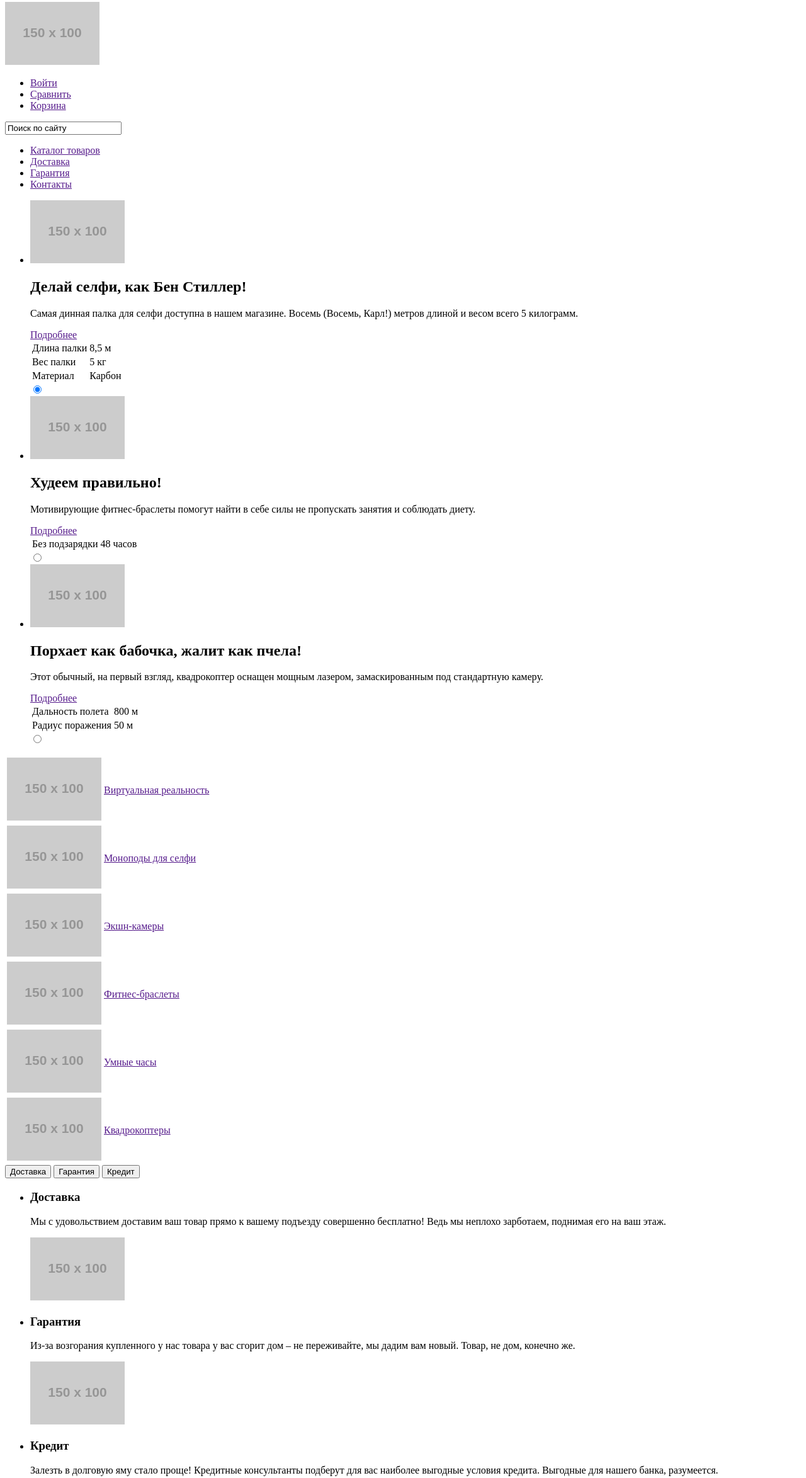
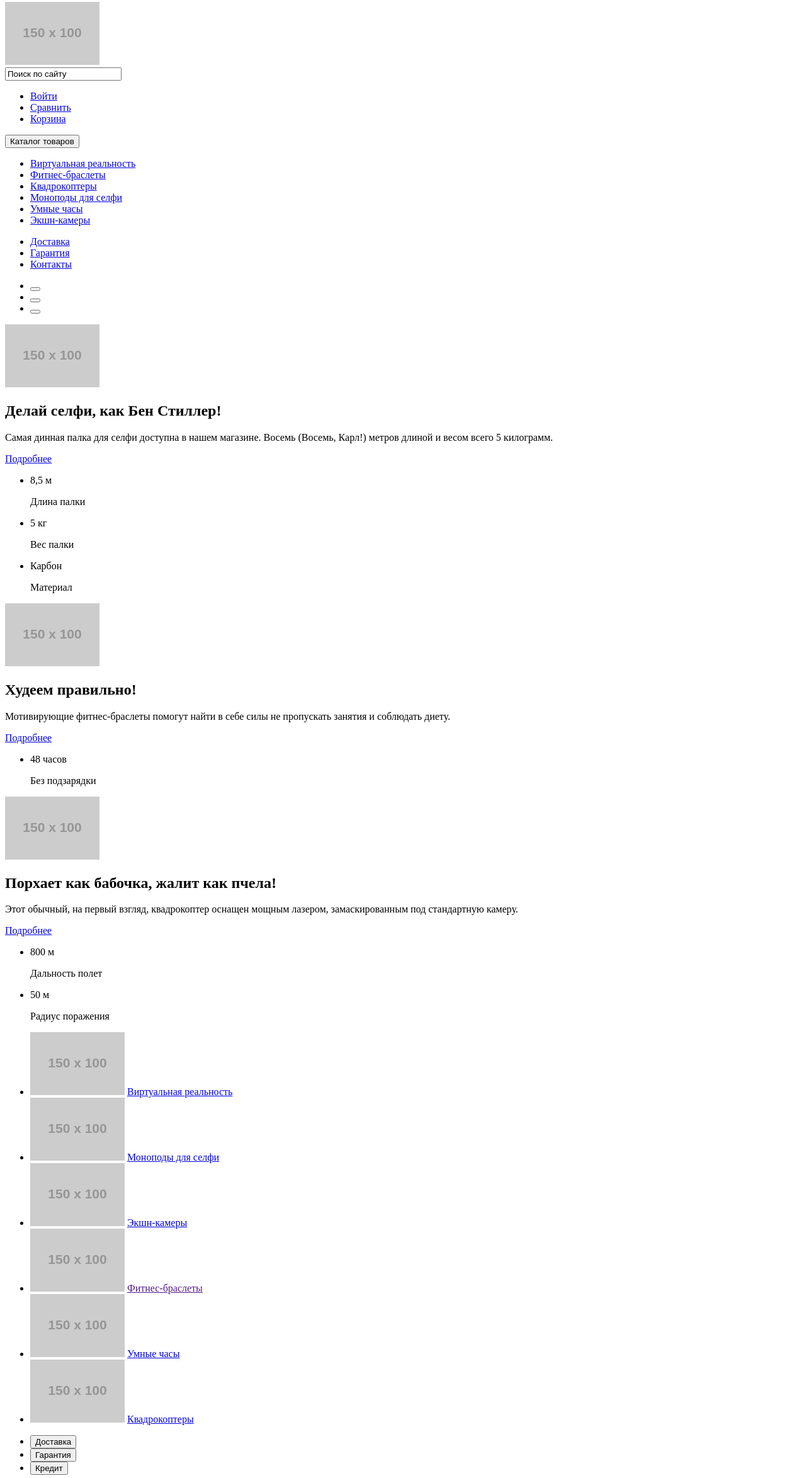
Before and after one commit to mambajump/kristina, a plain HTML site: page index.html in a window 1280 px wide. Shown: the part 5-2352 px from the top of the page at 63% size. Drawn offline with Linux system fonts and the light colour scheme; placeholder pictures from the web are drawn by us.

Commit message:
Modify markup

```diff
--- a/index.html
+++ b/index.html
@@ -1,176 +1,234 @@
 <!DOCTYPE html>
-<html>
+<html lang="ru">
 <head>
    <meta charset="utf-8">
    <title>Device</title>
 </head>
 <body>
-	<header class="main-header">
-		<nav class="main-navigation"></nav>
-			<a class="main-geader-logo"><img src="http://placehold.it/150x100" alt="Логотип Device"></a>
+	<header class="header">
+		<a class="header-logo">
+			<img src="http://placehold.it/150x100" alt="Логотип Device">
+		</a>
+		<div class="sub-navigation">
+			<form class="header-search">
+				<input type="text" value="Поиск по сайту">
+			</form>
 			<ul class="user-navigation">
-					<li class="login-link"><a href="">Войти</a></li>
-					<li><a href="">Сравнить<a></li>
-					<li><a href="">Корзина<a></li>
+				<li class="login-link"><a href="#">Войти</a></li>
+				<li><a href="#">Сравнить<a></li>
+				<li><a href="#">Корзина<a></li>
 			</ul>
-				<input type="text" value="Поиск по сайту">
+		</div>
+		<nav class="navigation">
+			<form class="catalog-button">
+				<button>Каталог товаров</button>
+			</form>
+			<ul class="catalog-list">
+				<li><a href="#">Виртуальная реальность</a></li>
+				<li><a href="#">Фитнес-браслеты</a></li>
+				<li><a href="#">Квадрокоптеры</a></li>
+				<li><a href="#">Моноподы для селфи</a></li>
+				<li><a href="#">Умные часы</a></li>
+				<li><a href="#">Экшн-камеры</a></li>
+			</ul>
 			<ul class="site-navigation">
-					<li><a href="">Каталог товаров<a></li>
-					<li><a href="">Доставка<a></li>
-					<li><a href="">Гарантия<a></li>
-					<li><a href="">Контакты<a></li>
+				<li><a href="#">Доставка<a></li>
+				<li><a href="#">Гарантия<a></li>
+				<li><a href="#">Контакты<a></li>
 			</ul>
+		</nav>
 	</header>
 	<main class="container">
-		<!-- <h1 class="visually-hidden">DEVICE</h1> -->
-		<ul class="main-slider">
-			<li class="first-slide">
+		<div class="slider">
+			<ul class="slider-nav">
+				<li class="slider-nav-button">
+					<form>
+						<button></button>
+					</form>
+				</li>
+				<li class="slider-nav-button">
+					<form>
+						<button></button>
+					</form>
+				</li>
+				<li class="slider-nav-button">
+					<form>
+						<button></button>
+					</form>
+				</li>
+			</ul>
+			<div class="slider-selfie-monopods">
+				<div class="slider-img">
 					<img src="http://placehold.it/150x100" alt="Моноподы для селфи">
+				</div>
+				<div class="slider-content">
 					<h2>Делай селфи, как Бен Стиллер!</h2>
 					<p>Самая динная палка для селфи доступна в нашем магазине. Восемь (Восемь, Карл!) метров длиной и весом всего 5 килограмм.</p>
-				<a href="">Подробнее</a>
-				<table>
-					<tr>
-						<td>Длина палки</td>
-						<td>8,5 м</td>
-					</tr>
-					<tr>
-						<td>Вес палки</td>
-						<td>5 кг</td>
-					</tr>
-					<tr>
-						<td>Материал</td>
-						<td>Карбон</td>
-					</tr>
-				</table>
-				<input type="radio" name="first-slide" id="slide-1" checked>
-				<label for="slide-1"></label>
+					<a href="#">Подробнее</a>
+					<ul>
+						<li>
+							<p>8,5 м</p>
+							<span>Длина палки</span>
 						</li>
-			<li class="second-slide">
+						<li>
+							<p>5 кг</p>
+							<span>Вес палки</span>
+						</li>
+						<li>
+							<p>Карбон</p>
+							<span>Материал</span>
+						</li>
+					</ul>
+				</div>
+			</div>
+			<div class="slider-fitness-bracelet">
+				<div class="slider-img">
 					<img src="http://placehold.it/150x100" alt="Фитнес-браслеты">
+				</div>
+				<div class="slider-content">
 					<h2>Худеем правильно!</h2>
 					<p>Мотивирующие фитнес-браслеты помогут найти в себе силы не пропускать занятия и соблюдать диету.</p>
-				<a href="">Подробнее</a>
-				<table>
-					<tr>
-						<td>Без подзарядки</td>
-						<td>48 часов</td>
-					</tr>
-				</table>
-				<input type="radio" name="second-slide" id="slide-2">
-				<label for="slide-2"></label>
+					<a href="#">Подробнее</a>
+					<ul>
+						<li>
+							<p>48 часов</p>
+							<span>Без подзарядки</span>
 						</li>
-			<li class="third-slide">
+					</ul>
+				</div>
+			</div>
+			<div class="slider-quadrupter">
+				<div class="slider-img">
 					<img src="http://placehold.it/150x100" alt="Квадрокоптеры">
+				</div>
+				<div class="slider-content">
 					<h2>Порхает как бабочка, жалит как пчела!</h2>
 					<p>Этот обычный, на первый взгляд, квадрокоптер оснащен мощным лазером, замаскированным под стандартную камеру.</p>
-				<a href="">Подробнее</a>
-				<table>
-					<tr>
-						<td>Дальность полета</td>
-						<td>800 м</td>
-					</tr>
-					<tr>
-						<td>Радиус поражения</td>
-						<td>50 м</td>
-					</tr>
-				</table>
-				<input type="radio" name="third-slide" id="slide-3">
-				<label for="slide-3"></label>
+					<a href="#">Подробнее</a>
+					<ul>
+						<li>
+							<p>800 м</p>
+							<span>Дальность полет</span>
+						</li>
+						<li>
+							<p>50 м</p>
+							<span>Радиус поражения</span>
 						</li>
 					</ul>
-	<table class="categories">
-		<tr>
-			<td><img src="http://placehold.it/150x100" alt="Виртуальная реальность"></td>
-			<td><a href="">Виртуальная реальность</a></td>
-		</tr>
-		<tr>
-			<td><img src="http://placehold.it/150x100" alt="Моноподы для селфи"></td>
-			<td><a href="">Моноподы для селфи</a></td>
-		</tr>
-		<tr>
-			<td><img src="http://placehold.it/150x100" alt="Экшн-камеры"></td>
-			<td><a href="">Экшн-камеры</a></td>
-		</tr>
-		<tr>
-			<td><img src="http://placehold.it/150x100" alt="Фитнес-браслеты"></td>
-			<td><a href="">Фитнес-браслеты</a></td>
-		</tr>
-		<tr>
-			<td><img src="http://placehold.it/150x100" alt="Умные часы"></td>
-			<td><a href="">Умные часы</a></td>
-		</tr>
-		<tr>
-			<td><img src="http://placehold.it/150x100" alt="Квадрокоптеры"></td>
-			<td><a href="">Квадрокоптеры</a></td>
-		</tr>
-	</table>
-	<div class="services-list">
-		<button class="tablinks">Доставка</button>
-		<button class="tablinks">Гарантия</button>
-		<button class="tablinks">Кредит</button>
+				</div>
+			</div>
+		</div>
+		<ul class="categories">
+			<li class="categories-item">
+				<img src="http://placehold.it/150x100" alt="Виртуальная реальность">
+				<a href="#">Виртуальная реальность</a>
+			</li>
+			<li class="categories-item">
+				<img src="http://placehold.it/150x100" alt="Моноподы для селфи">
+				<a href="#">Моноподы для селфи</a>
+			</li>
+			<li class="categories-item">
+				<img src="http://placehold.it/150x100" alt="Экшн-камеры">
+				<a href="#">Экшн-камеры</a>
+			</li>
+			<li class="categories-item">
+				<img src="http://placehold.it/150x100" alt="Фитнес-браслеты">
+				<a href="">Фитнес-браслеты</a>
+			</li>
+			<li class="categories-item">
+				<img src="http://placehold.it/150x100" alt="Умные часы">
+				<a href="#">Умные часы</a>
+			</li>
+			<li class="categories-item">
+				<img src="http://placehold.it/150x100" alt="Квадрокоптеры">
+				<a href="#">Квадрокоптеры</a>
+			</li>
+		</ul>
+		<div class="services">
+			<ul class="services-list">
+				<li class="services-tab">
+					<button>Доставка</button>
+				</li>
+				<li class="services-tab">
+					<button>Гарантия</button>
+				</li>
+				<li class="services-tab">
+					<button>Кредит</button>
+				</li>
+			</ul>
 			<ul class="services-content">
 				<li id ="delivery" class="tab-content">
-				<h3>Доставка</h3>
+					<h2>Доставка</h2>
 					<p>Мы с удовольствием доставим ваш товар прямо к вашему подъезду совершенно бесплатно! Ведь мы неплохо зарботаем, поднимая его на ваш этаж.</p>
-				<img src="http://placehold.it/150x100" alt="Доставка">
 				</li>
 				<li id ="guarantee" class="tab-content">
-				<h3>Гарантия</h3>
+					<h2>Гарантия</h2>
 					<p>Из-за возгорания купленного у нас товара у вас сгорит дом – не переживайте, мы дадим вам новый. Товар, не дом, конечно же.</p>
-				<img src="http://placehold.it/150x100" alt="Гарантия">
 				</li>
 				<li id ="credit" class="tab-content">
-				<h3>Кредит</h3>
+					<h2>Кредит</h2>
 					<p>Залезть в долговую яму стало проще! Кредитные консультанты подберут для вас наиболее выгодные условия кредита. Выгодные для нашего банка, разумеется.</p>
-				<img src="http://placehold.it/150x100" alt="Кредит">
 				</li>
 			</ul>
 		</div>
 		<ul class="clients">
-		<li><img src="http://placehold.it/150x100" alt="DJI"></li>
-		<li><img src="http://placehold.it/150x100" alt="SP Gadgets"></li>
-		<li><img src="http://placehold.it/150x100" alt="GoPro"></li>
-		<li><img src="http://placehold.it/150x100" alt="Vive"></li>
+			<li class="clients-item"><img src="http://placehold.it/150x100" alt="DJI"></li>
+			<li class="clients-item"><img src="http://placehold.it/150x100" alt="SP Gadgets"></li>
+			<li class="clients-item"><img src="http://placehold.it/150x100" alt="GoPro"></li>
+			<li class="clients-item"><img src="http://placehold.it/150x100" alt="Vive"></li>
 		</ul>
-	<section class="about">
+		<div class="info">
+			<div class="about">
 				<h2>О нас</h2>
 				<p>Огромный выбор гаджетов не оставит равнодушным гика, который есть в каждом из нас.</p>
 				<p>Мы можем доставить ваш товар в самые отдаленные точки России! DEVICE работает со многими транспортными компаниями:</p>
-		<ul class="transport-companies">
-			<li><a href="">Деловые линии</a></li>
-			<li><a href="">Автотрейдинг</a></li>
-			<li><a href="">ЖелДорЭкспедиция</a></li>
+				<ul>
+					<li><a href="#">Деловые линии</a></li>
+					<li><a href="#">Автотрейдинг</a></li>
+					<li><a href="#">ЖелДорЭкспедиция</a></li>
 				</ul>
-		<a href="">Подробнее о нас</a>
-	</section>
-	<section class="contacts">
+				<a href="#">Подробнее о нас</a>
+			</div>
+			<div class="contacts">
 				<h2>Контакты</h2>
 				<p>Вы можете забрать товар сами, заехав в наш офис. Заодно, вы сможете проверить работоспособность покупки. Всякое бывает.</p>
 				<img src="http://placehold.it/150x100" alt="Карта">
-		<input type="submit" value="Напишите нам">
-	</section>
+				<button>Напишите нам</button>
+			</div>
+		</div>
 	</main>
-	<footer class="main-footer">
-		<a class="main-geader-logo"><img src="http://placehold.it/150x100" alt="Логотип Device"></a>
-		<ul class="user-navigation">
-			<li class="login-link"><a href="">Войти</a></li>
-			<li><a href="">Сравнить<a></li>
-			<li><a href="">Корзина<a></li>
+	<footer class="footer">
+		<div class="footer-sub-nav">
+			<a class="footer-logo"><img src="http://placehold.it/150x100" alt="Логотип Device"></a>
+			<ul class="footer-user-nav">
+				<li class="login-link"><a href="#">Войти</a></li>
+				<li><a href="#">Сравнить<a></li>
+				<li><a href="#">Корзина<a></li>
 			</ul>
-		<address>г.Москва, ул. Строителей, 15</address>
+		</div>
+		<div class="footer-main-nav">
+			<p>г.Москва, ул. Строителей, 15</p>
 			<ul class="site-navigation">
-			<li><a href="">Доставка<a></li>
-			<li><a href="">Гарантия<a></li>
-			<li><a href="">Контакты<a></li>
+				<li><a href="#">Доставка<a></li>
+				<li><a href="#">Гарантия<a></li>
+				<li><a href="#">Контакты<a></li>
 			</ul>
-		<a href="tel:+7 (495) 95 95 95">+7 (495) 495 95 95</a>
+			<a href="tel:+7(495)959595">+7 (495) 495 95 95</a>
+		</div>
+		<div class="footer-links">
 			<ul class="social-icons">
-			<li><img src="http://placehold.it/150x100"></li>
-			<li><img src="http://placehold.it/150x100"></li>
-			<li><img src="http://placehold.it/150x100"></li>
+				<li>
+					<a href="#"><img src="http://placehold.it/150x100"></a>
+				</li>
+				<li>
+					<a href="#"><img src="http://placehold.it/150x100"></a>
+				</li>
+				<li>
+					<a href="#"><img src="http://placehold.it/150x100"></a>
+				</li>
 			</ul>
-		<img src="http://placehold.it/150x100" alt="Логотип Device">
+			<a class="footer-logo-mini"href="#"><img src="http://placehold.it/150x100" alt="Логотип Device"></a>
+		</div>
 	</footer>
 </body>
 </html>
```
Lines whose indentation alone changed are shown as unchanged.
